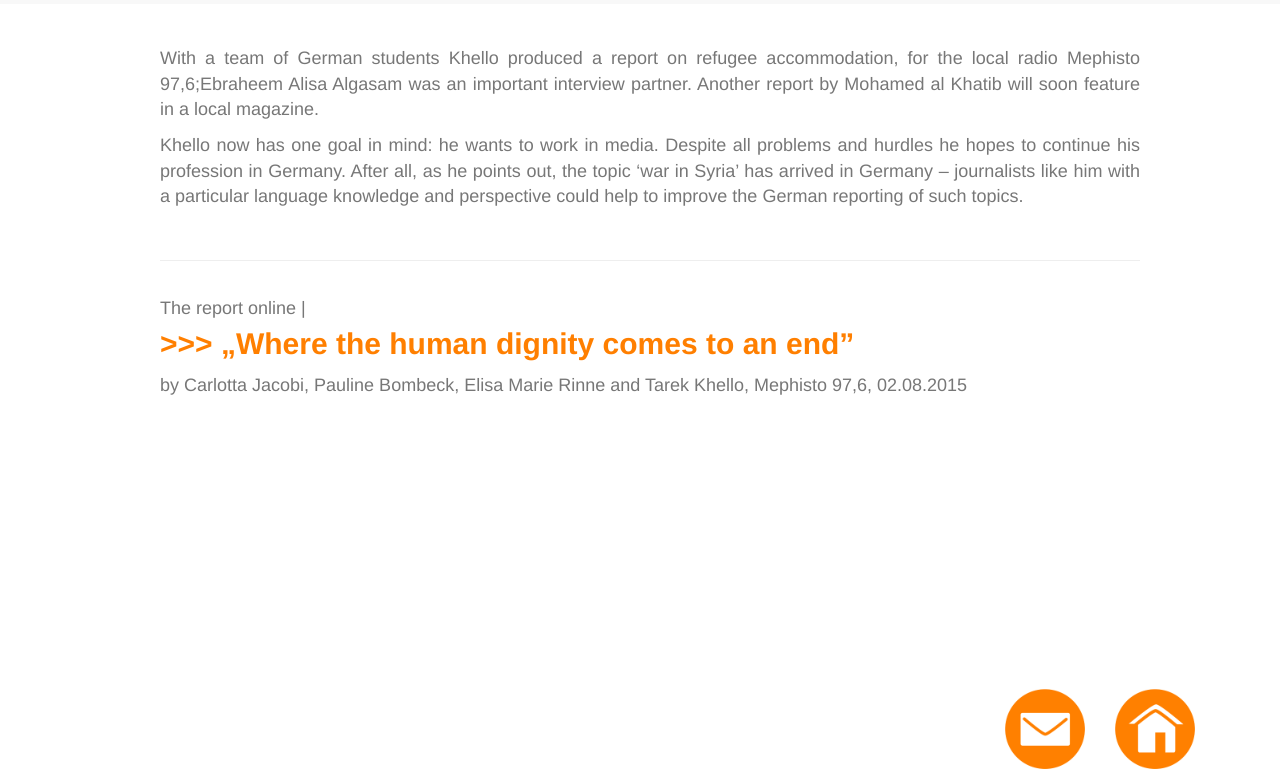
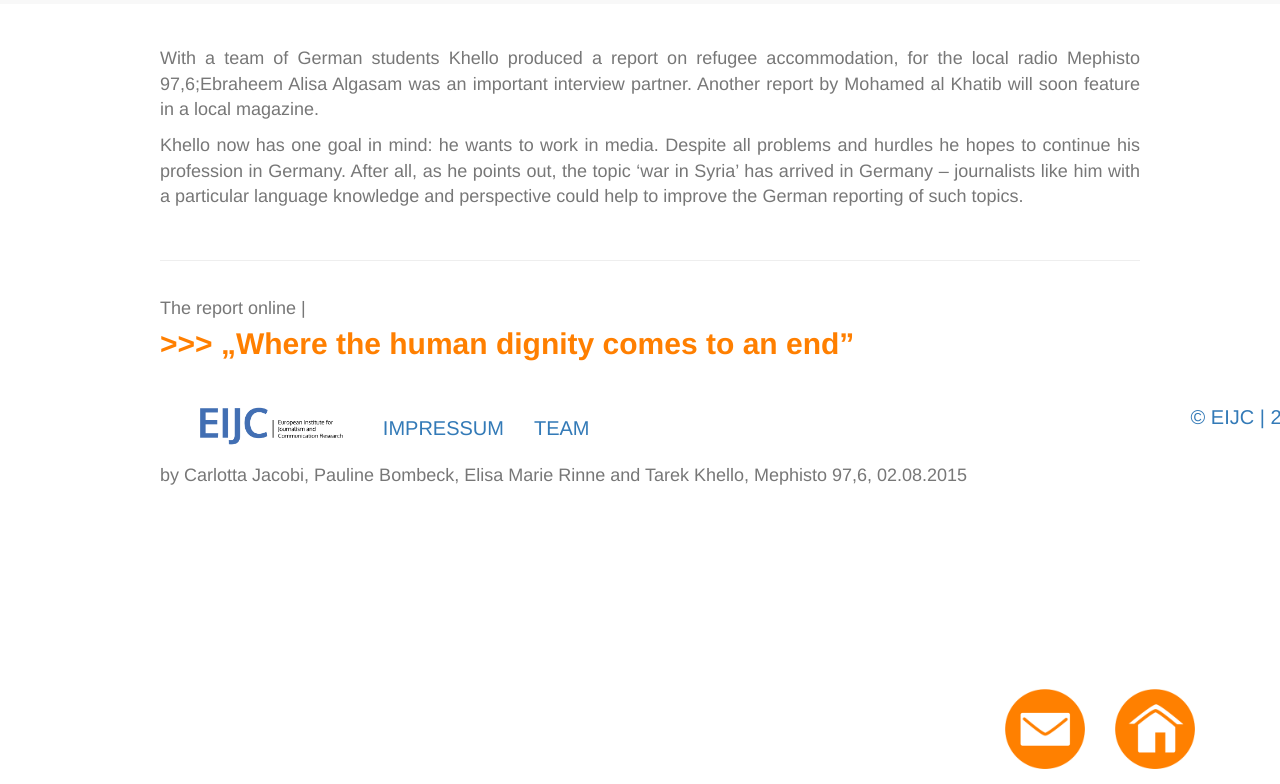
Before and after one commit to EIJC/TIJ, a Jekyll site: the page built from _posts/2015-08-03-research-seminar.html, in a window 1280 px wide and 900 px high, scrolled down 1617 px, cut to the strip 116-900 px from the top of the window. Built offline with Jekyll 4.4.1, drawn with Linux system fonts in a browser that asks for light colours; nearby versions of some CDN libraries.

Commit message:
Update 2015-08-03-research-seminar.html

```diff
--- a/_posts/2015-08-03-research-seminar.html
+++ b/_posts/2015-08-03-research-seminar.html
@@ -39,6 +39,24 @@ language: en
 <h3><a href="http://Mephisto976.de/news/wo-menschenwuerde-endet-50965" style="font-size: 30px; float: left" target="_blank">&gt;&gt;&gt; &bdquo;</a><a href="http://Mephisto976.de/news/wo-menschenwuerde-endet-50965" style="font-size: 30px; float: left" target="_blank">Where the human dignity comes to an end&rdquo; </a></h3>
 
 <p>&nbsp;</p>
+<div class="container">
+  	<ul class="nav navbar-nav">
+  		<li>
+		      <a href="http://www.eijc.eu/de/" title="Europäisches Institut für Journalismus- und Kommunikationsforschung" target="_blank">
+			<img alt="Europäisches Institut für Journalismus- und Kommunikationsforschung" src="{{ site.base_url }}/images/EIJC-Logo_transparent.png" title="Europäisches Institut für Journalismus- und Kommunikationsforschung" style="max-height: 50px; " />
+		      </a>
+		</li>
+		<li>
+		      <a href="{{ site.base_url }}/en/impressum.html"><p class="p-bottom">Impressum</p></a>
+		</li>
+		<li>
+		      <a href="{{ site.base_url }}/en/team.html"><p class="p-bottom">Team</p></a>
+		</li>
+	</ul>
+	<ul class="nav navbar-nav pull-right">
+		<li><p class="p-bottom"> © EIJC | 2015</p></li>
+	</ul>
+  </div>
 
 <p>by Carlotta Jacobi, Pauline Bombeck, Elisa Marie Rinne and Tarek Khello, Mephisto 97,6, 02.08.2015</p>
 
```
